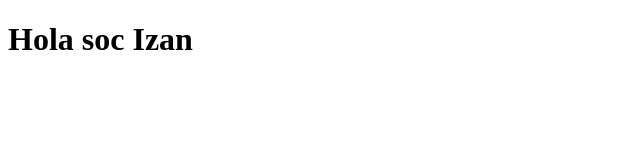
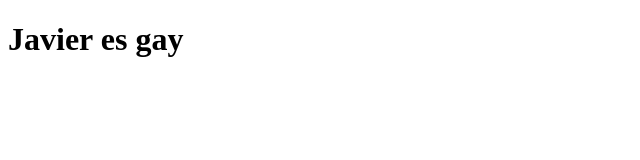
Before and after one commit to newh17/projecteLlenguatgesEquip4, a plain HTML site: page index.html in a window 1280 px wide. Shown: the whole page, without its empty margins (0-640 px from the left). Drawn offline with Linux system fonts and the light colour scheme.

Commit message:
He tornat a canviar el h1

```diff
--- a/index.html
+++ b/index.html
@@ -6,6 +6,6 @@
     <title>Document</title>
 </head>
 <body>
-    <h1>Hola soc Izan</h1>
+    <h1>Javier es gay</h1>
 </body>
 </html>
```
